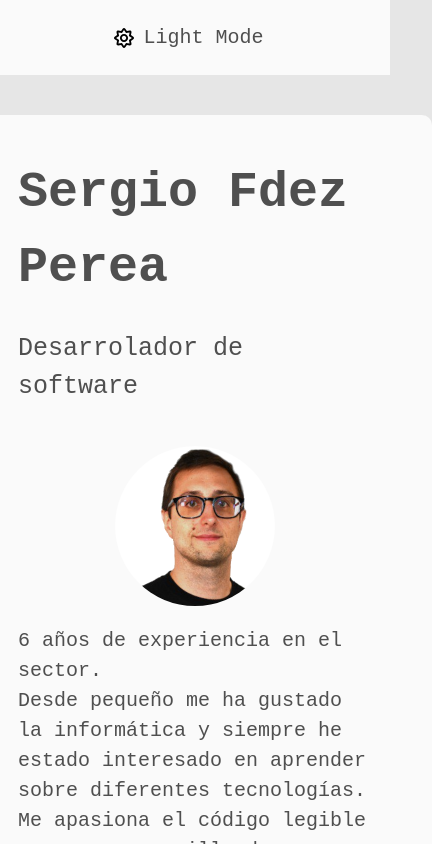
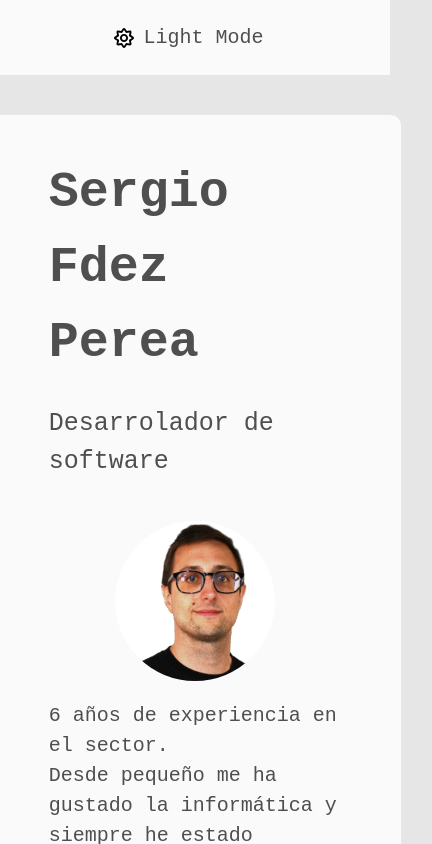
Before and after one commit to sergiofdezperea/simple-portfolio, a React (Vite) app: page / in a window 390 px wide. Shown: the top 844 px of the page, 432 px wide, since content can reach past the window. Built offline with nearby package versions, Linux system fonts and the light colour scheme.

Commit message:
Add responsive design for small screens

```diff
--- a/src/index.css
+++ b/src/index.css
@@ -64,6 +64,12 @@ main {
   margin: 0 2em;
 }
 
+@media (max-width: 425px) {
+  .card {
+    max-width: 75vw;
+  }
+}
+
 .card__skills {
   display: flex;
   flex-direction: column;
```
